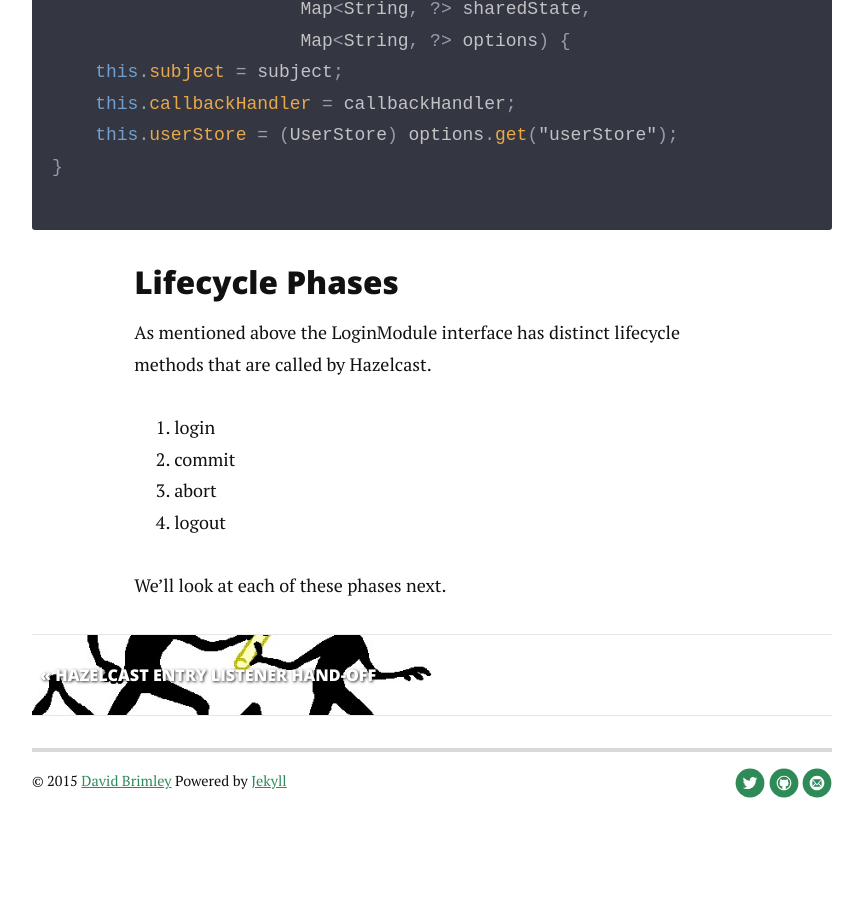
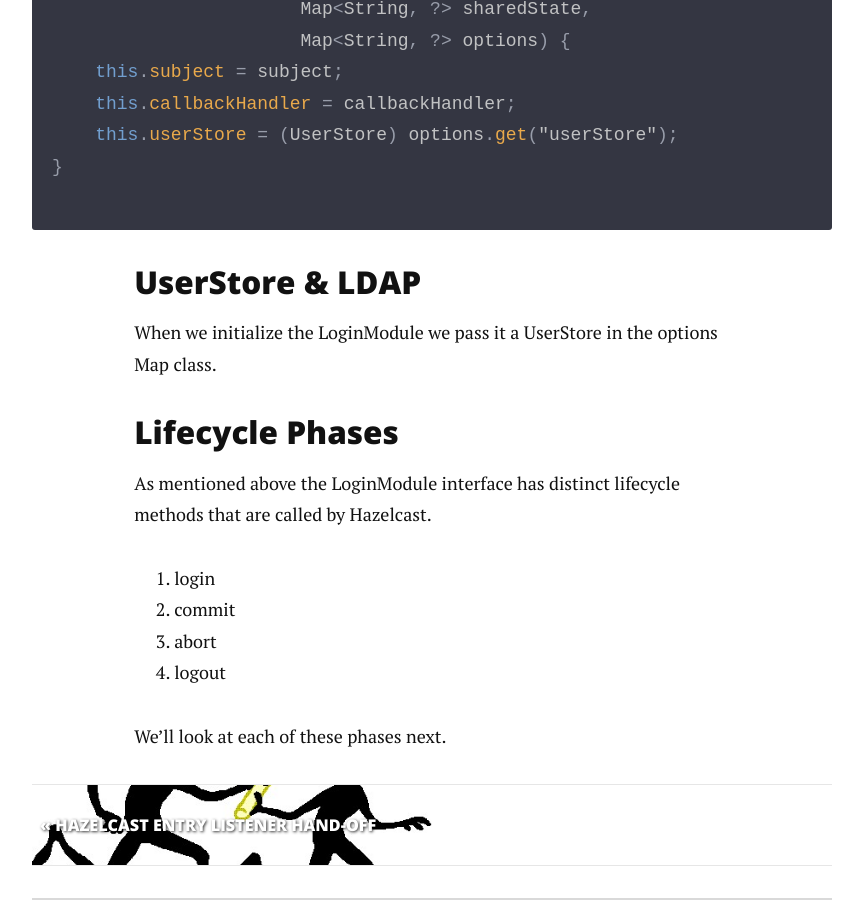
Before and after one commit to dbrimley/dbrimley.github.io, a Jekyll site: the page built from _posts/2015-12-16-hazelcast-ldap-security.md, in a window 1280 px wide and 900 px high, scrolled down 7748 px. Shown: the whole window, without its empty margins (208-1071 px from the left). Built offline with Jekyll 4.4.1, drawn with Linux system fonts in a browser that asks for light colours; nearby versions of some CDN libraries; Markdown is read by kramdown in place of the engine named in the settings.

Commit message:
More again

```diff
--- a/_posts/2015-12-16-hazelcast-ldap-security.md
+++ b/_posts/2015-12-16-hazelcast-ldap-security.md
@@ -169,6 +169,10 @@
 }
 {% endhighlight %}
 
+### UserStore & LDAP
+
+When we initialize the LoginModule we pass it a UserStore in the options Map class.
+
 ### Lifecycle Phases
 
 As mentioned above the LoginModule interface has distinct lifecycle methods that are called by Hazelcast.
```
